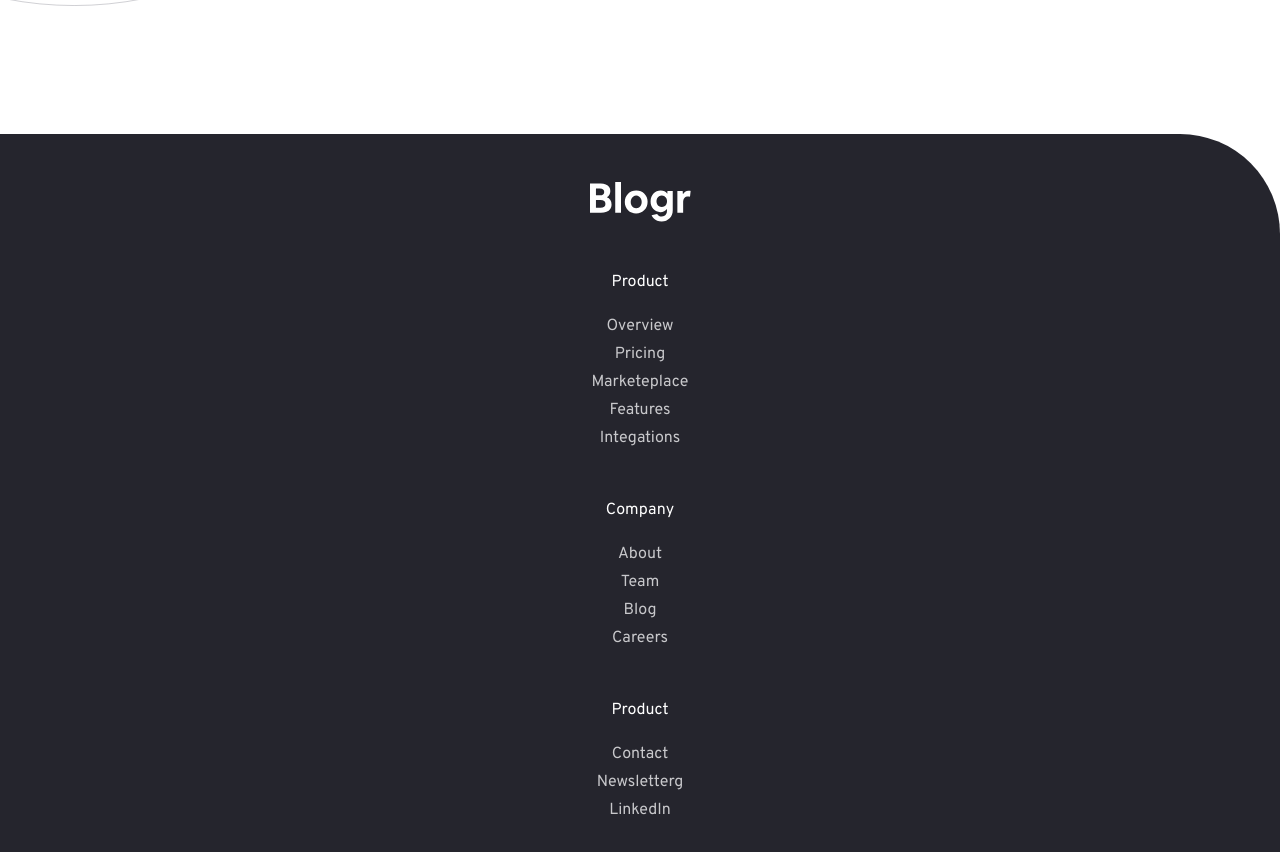
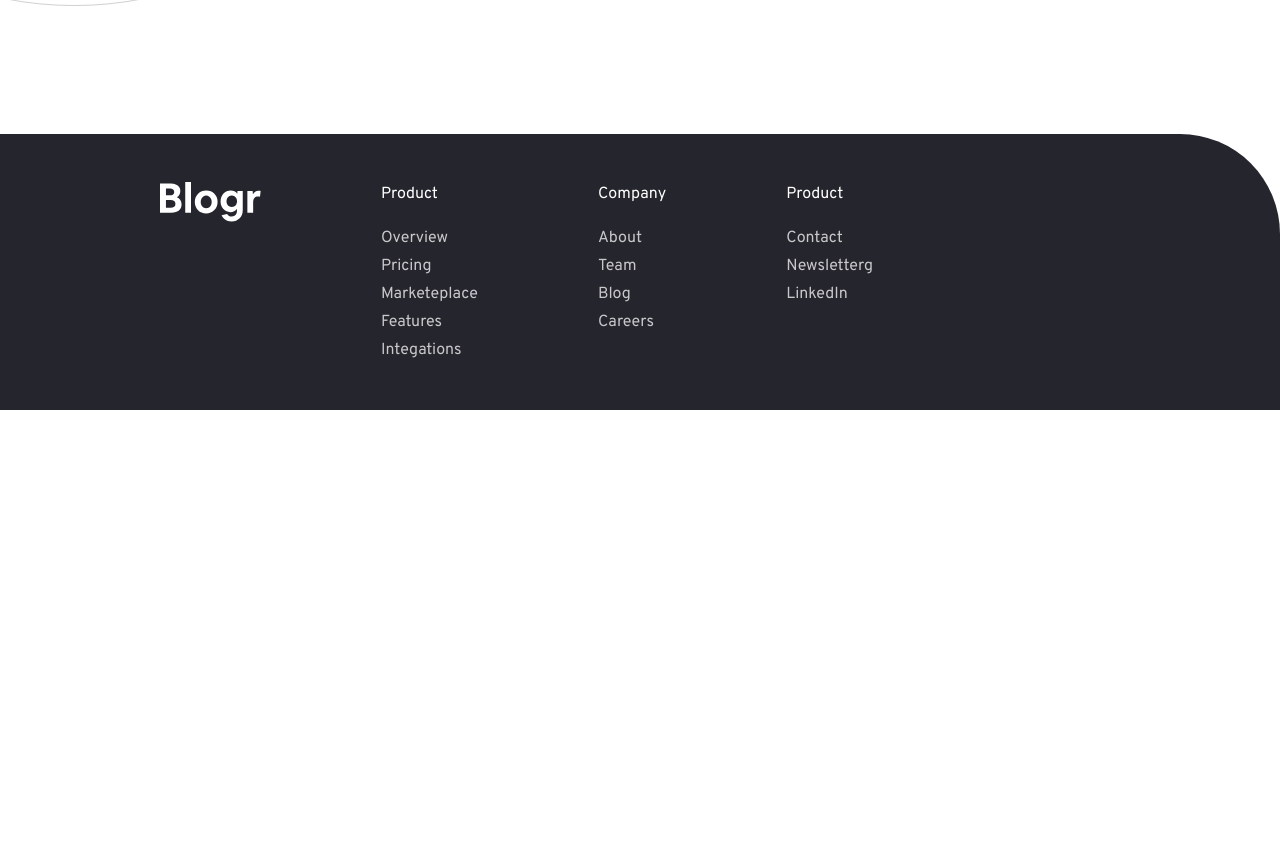
Before and after one commit to MarziaJalili/blogr-landing-page, a React (Vite) app: page / in a window 1280 px wide. Shown: the part 2960-3812 px from the top of the page. After the commit the page ends 3370 px from the top, so only its background shows below. Built offline with nearby package versions, Linux system fonts and the light colour scheme.

Commit message:
set the footer for desktop

```diff
--- a/src/components/Footer.jsx
+++ b/src/components/Footer.jsx
@@ -2,12 +2,12 @@ import React from "react";
 
 const Footer = () => {
   return (
-    <footer className="flex items-center justify-center p-12 bg-Very-dark-black-blue-footer-background flex-col space-y-12 rounded-tr-[100px] mt-20">
+    <footer className="flex items-center justify-center p-12 pb-20 bg-Very-dark-black-blue-footer-background flex-col space-y-12 rounded-tr-[100px] mt-20 md:flex-row md:items-start md:justify-start md:space-x-30 lg:px-40 md:pb-0">
       <img src="./logo.svg" alt="logo image" />
 
-      <div className="flex flex-col space-y-5 items-center justify-center">
+      <div className="flex flex-col space-y-5 items-center justify-center lg:items-start">
         <h3 className="text-White-text">Product</h3>
-        <ul className="text-Grayish-blue-footer-text flex flex-col items-center justify-center space-y-1">
+        <ul className="text-Grayish-blue-footer-text flex flex-col items-center justify-center space-y-1 lg:items-start">
           <li>
             {" "}
             <a href="#">Overview</a>
@@ -31,9 +31,9 @@ const Footer = () => {
         </ul>
       </div>
 
-      <div className="flex flex-col space-y-5 items-center justify-center">
+      <div className="flex flex-col space-y-5 items-center justify-center lg:items-start">
         <h3 className="text-White-text">Company</h3>
-        <ul className="text-Grayish-blue-footer-text flex flex-col items-center justify-center space-y-1">
+        <ul className="text-Grayish-blue-footer-text flex flex-col items-center justify-center space-y-1 lg:items-start">
           <li>
             {" "}
             <a href="#">About</a>
@@ -53,9 +53,9 @@ const Footer = () => {
         </ul>
       </div>
 
-      <div className="flex flex-col space-y-5 items-center justify-center">
+      <div className="flex flex-col space-y-5 items-center justify-center lg:items-start">
         <h3 className="text-White-text">Product</h3>
-        <ul className="text-Grayish-blue-footer-text flex flex-col items-center justify-center space-y-1">
+        <ul className="text-Grayish-blue-footer-text flex flex-col items-center justify-center space-y-1 lg:items-start">
           <li>
             {" "}
             <a href="#">Contact</a>
--- a/src/components/cta/Nav.jsx
+++ b/src/components/cta/Nav.jsx
@@ -35,7 +35,7 @@ const Nav = () => {
         </a>
         {isProductShown ? (
           <ul
-            className={`connect bg-White-text items-center text-Very-dark-grayish-blue-body-copy lg:absolute top-8  ${
+            className={`connect bg-White-text z-1 items-center text-Very-dark-grayish-blue-body-copy lg:absolute top-8  ${
               isCompanyShown ? "-left-14" : ""
             } p-4 pr-6 flex flex-col space-y-2 rounded-lg lg:drop-shadow-xl max-lg:bg-gray-menu max-lg:w-[100%]`}
           >
@@ -84,7 +84,7 @@ const Nav = () => {
           </button>
         </a>
         {isCompanyShown ? (
-          <ul className="connect bg-White-text items-center text-Very-dark-grayish-blue-body-copy lg:absolute top-8 p-4 pr-6 flex flex-col space-y-2 rounded-lg lg:drop-shadow-xl max-lg:bg-gray-menu max-lg:w-[100%]">
+          <ul className="connect bg-White-text z-1 items-center text-Very-dark-grayish-blue-body-copy lg:absolute top-8 p-4 pr-6 flex flex-col space-y-2 rounded-lg lg:drop-shadow-xl max-lg:bg-gray-menu max-lg:w-[100%]">
             <li className="hover:text-Very-dark-black-blue-footer-background transition-colors">
               About
             </li>
@@ -127,7 +127,7 @@ const Nav = () => {
           </button>
         </a>
         {isConnectShown ? (
-          <ul className="connect bg-White-text items-center text-Very-dark-grayish-blue-body-copy lg:absolute top-8 p-4 pr-6 flex flex-col space-y-2 rounded-lg lg:drop-shadow-xl max-lg:bg-gray-menu max-lg:w-[100%]">
+          <ul className="connect bg-White-text z-1 items-center text-Very-dark-grayish-blue-body-copy lg:absolute top-8 p-4 pr-6 flex flex-col space-y-2 rounded-lg lg:drop-shadow-xl max-lg:bg-gray-menu max-lg:w-[100%]">
             <li className="hover:text-Very-dark-black-blue-footer-background transition-colors">
               Contanct
             </li>
```
